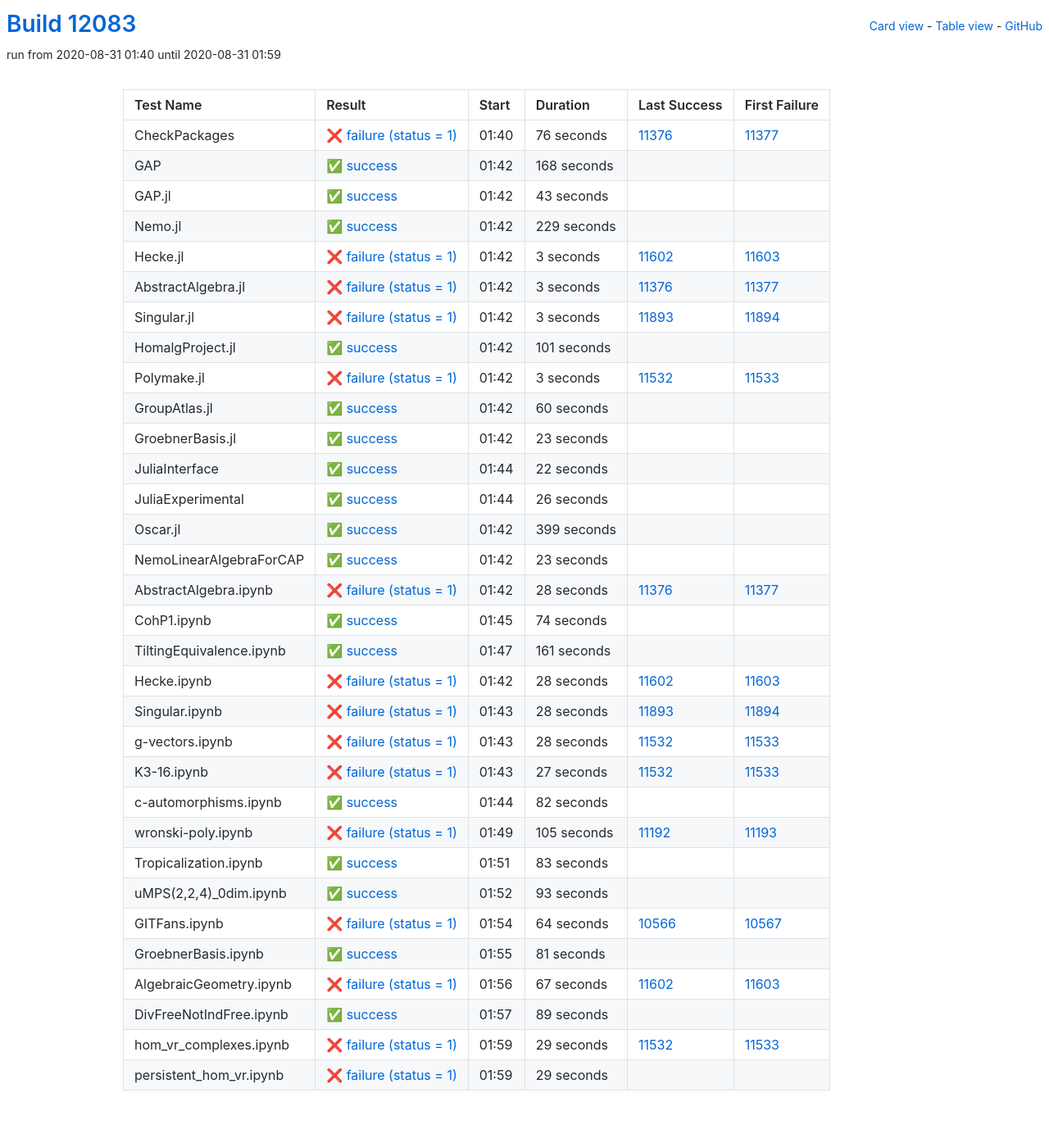
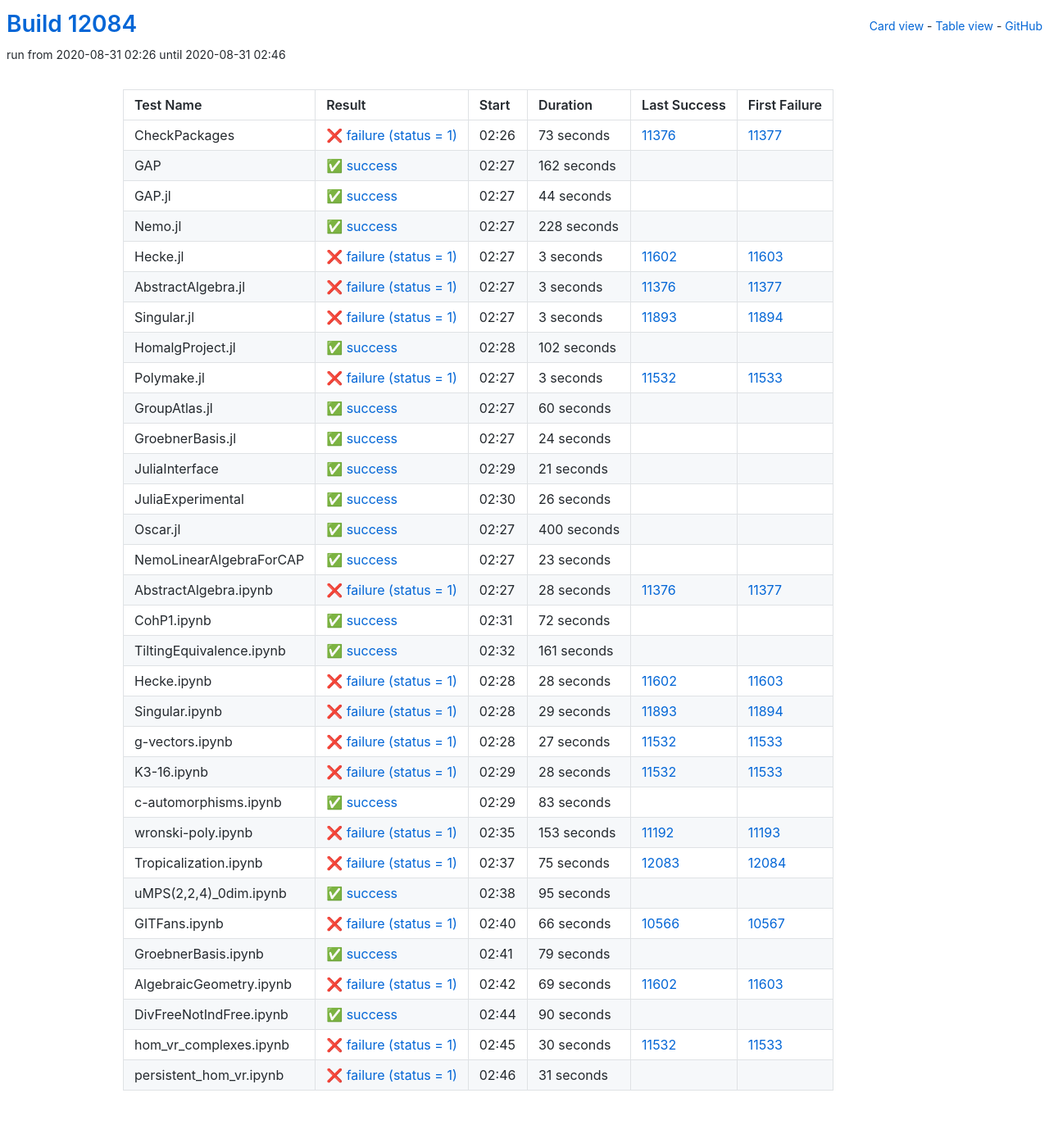
Before and after one commit to oscar-system/oscar-ci-status, a Jekyll site: the page built from table.html, in a window 1280 px wide. Shown: the whole page at 82% size. Built offline with Jekyll 4.4.1, drawn with Linux system fonts in a browser that asks for light colours.

Commit message:
Build #12084

```diff
--- a/_data/ci.yml
+++ b/_data/ci.yml
@@ -1,6 +1,6 @@
 ---
-build: 12083
-build_url: https://oscarci.mathematik.uni-kl.de/job/oscar/12083/
+build: 12084
+build_url: https://oscarci.mathematik.uni-kl.de/job/oscar/12084/
 job: oscar
 organization: oscar-system
 repo: oscar-ci-status
@@ -8,56 +8,56 @@
 tests:
 - name: CheckPackages
   id: checkpackages
-  log: https://oscarci.mathematik.uni-kl.de/job/oscar/12083/artifact/logs/build-12083/CheckPackages.log
-  start: 2020-08-31 01:40
+  log: https://oscarci.mathematik.uni-kl.de/job/oscar/12084/artifact/logs/build-12084/CheckPackages.log
+  start: 2020-08-31 02:26
   success: false
   exitcode: 1
   status: failure
-  duration: 76
+  duration: 73
   last_success: 11376
   last_success_url: https://oscarci.mathematik.uni-kl.de/job/oscar/11376/
   first_failure: 11377
   first_failure_url: https://oscarci.mathematik.uni-kl.de/job/oscar/11377/
 - name: GAP
   id: gap
-  log: https://oscarci.mathematik.uni-kl.de/job/oscar/12083/artifact/logs/build-12083/GAP.log
-  start: 2020-08-31 01:42
+  log: https://oscarci.mathematik.uni-kl.de/job/oscar/12084/artifact/logs/build-12084/GAP.log
+  start: 2020-08-31 02:27
   success: true
   exitcode: 0
   status: success
-  duration: 168
+  duration: 162
   last_success: false
   last_success_url:
   first_failure: false
   first_failure_url:
 - name: GAP.jl
   id: gap-jl
-  log: https://oscarci.mathematik.uni-kl.de/job/oscar/12083/artifact/logs/build-12083/GAP.jl.log
-  start: 2020-08-31 01:42
+  log: https://oscarci.mathematik.uni-kl.de/job/oscar/12084/artifact/logs/build-12084/GAP.jl.log
+  start: 2020-08-31 02:27
   success: true
   exitcode: 0
   status: success
-  duration: 43
+  duration: 44
   last_success: false
   last_success_url:
   first_failure: false
   first_failure_url:
 - name: Nemo.jl
   id: nemo-jl
-  log: https://oscarci.mathematik.uni-kl.de/job/oscar/12083/artifact/logs/build-12083/Nemo.jl.log
-  start: 2020-08-31 01:42
+  log: https://oscarci.mathematik.uni-kl.de/job/oscar/12084/artifact/logs/build-12084/Nemo.jl.log
+  start: 2020-08-31 02:27
   success: true
   exitcode: 0
   status: success
-  duration: 229
+  duration: 228
   last_success: false
   last_success_url:
   first_failure: false
   first_failure_url:
 - name: Hecke.jl
   id: hecke-jl
-  log: https://oscarci.mathematik.uni-kl.de/job/oscar/12083/artifact/logs/build-12083/Hecke.jl.log
-  start: 2020-08-31 01:42
+  log: https://oscarci.mathematik.uni-kl.de/job/oscar/12084/artifact/logs/build-12084/Hecke.jl.log
+  start: 2020-08-31 02:27
   success: false
   exitcode: 1
   status: failure
@@ -68,8 +68,8 @@
   first_failure_url: https://oscarci.mathematik.uni-kl.de/job/oscar/11603/
 - name: AbstractAlgebra.jl
   id: abstractalgebra-jl
-  log: https://oscarci.mathematik.uni-kl.de/job/oscar/12083/artifact/logs/build-12083/AbstractAlgebra.jl.log
-  start: 2020-08-31 01:42
+  log: https://oscarci.mathematik.uni-kl.de/job/oscar/12084/artifact/logs/build-12084/AbstractAlgebra.jl.log
+  start: 2020-08-31 02:27
   success: false
   exitcode: 1
   status: failure
@@ -80,8 +80,8 @@
   first_failure_url: https://oscarci.mathematik.uni-kl.de/job/oscar/11377/
 - name: Singular.jl
   id: singular-jl
-  log: https://oscarci.mathematik.uni-kl.de/job/oscar/12083/artifact/logs/build-12083/Singular.jl.log
-  start: 2020-08-31 01:42
+  log: https://oscarci.mathematik.uni-kl.de/job/oscar/12084/artifact/logs/build-12084/Singular.jl.log
+  start: 2020-08-31 02:27
   success: false
   exitcode: 1
   status: failure
@@ -92,20 +92,20 @@
   first_failure_url: https://oscarci.mathematik.uni-kl.de/job/oscar/11894/
 - name: HomalgProject.jl
   id: homalgproject-jl
-  log: https://oscarci.mathematik.uni-kl.de/job/oscar/12083/artifact/logs/build-12083/HomalgProject.jl.log
-  start: 2020-08-31 01:42
+  log: https://oscarci.mathematik.uni-kl.de/job/oscar/12084/artifact/logs/build-12084/HomalgProject.jl.log
+  start: 2020-08-31 02:28
   success: true
   exitcode: 0
   status: success
-  duration: 101
+  duration: 102
   last_success: false
   last_success_url:
   first_failure: false
   first_failure_url:
 - name: Polymake.jl
   id: polymake-jl
-  log: https://oscarci.mathematik.uni-kl.de/job/oscar/12083/artifact/logs/build-12083/Polymake.jl.log
-  start: 2020-08-31 01:42
+  log: https://oscarci.mathematik.uni-kl.de/job/oscar/12084/artifact/logs/build-12084/Polymake.jl.log
+  start: 2020-08-31 02:27
   success: false
   exitcode: 1
   status: failure
@@ -116,8 +116,8 @@
   first_failure_url: https://oscarci.mathematik.uni-kl.de/job/oscar/11533/
 - name: GroupAtlas.jl
   id: groupatlas-jl
-  log: https://oscarci.mathematik.uni-kl.de/job/oscar/12083/artifact/logs/build-12083/GroupAtlas.jl.log
-  start: 2020-08-31 01:42
+  log: https://oscarci.mathematik.uni-kl.de/job/oscar/12084/artifact/logs/build-12084/GroupAtlas.jl.log
+  start: 2020-08-31 02:27
   success: true
   exitcode: 0
   status: success
@@ -128,32 +128,32 @@
   first_failure_url:
 - name: GroebnerBasis.jl
   id: groebnerbasis-jl
-  log: https://oscarci.mathematik.uni-kl.de/job/oscar/12083/artifact/logs/build-12083/GroebnerBasis.jl.log
-  start: 2020-08-31 01:42
+  log: https://oscarci.mathematik.uni-kl.de/job/oscar/12084/artifact/logs/build-12084/GroebnerBasis.jl.log
+  start: 2020-08-31 02:27
   success: true
   exitcode: 0
   status: success
-  duration: 23
+  duration: 24
   last_success: false
   last_success_url:
   first_failure: false
   first_failure_url:
 - name: JuliaInterface
   id: juliainterface
-  log: https://oscarci.mathematik.uni-kl.de/job/oscar/12083/artifact/logs/build-12083/JuliaInterface.log
-  start: 2020-08-31 01:44
+  log: https://oscarci.mathematik.uni-kl.de/job/oscar/12084/artifact/logs/build-12084/JuliaInterface.log
+  start: 2020-08-31 02:29
   success: true
   exitcode: 0
   status: success
-  duration: 22
+  duration: 21
   last_success: false
   last_success_url:
   first_failure: false
   first_failure_url:
 - name: JuliaExperimental
   id: juliaexperimental
-  log: https://oscarci.mathematik.uni-kl.de/job/oscar/12083/artifact/logs/build-12083/JuliaExperimental.log
-  start: 2020-08-31 01:44
+  log: https://oscarci.mathematik.uni-kl.de/job/oscar/12084/artifact/logs/build-12084/JuliaExperimental.log
+  start: 2020-08-31 02:30
   success: true
   exitcode: 0
   status: success
@@ -164,20 +164,20 @@
   first_failure_url:
 - name: Oscar.jl
   id: oscar-jl
-  log: https://oscarci.mathematik.uni-kl.de/job/oscar/12083/artifact/logs/build-12083/Oscar.jl.log
-  start: 2020-08-31 01:42
+  log: https://oscarci.mathematik.uni-kl.de/job/oscar/12084/artifact/logs/build-12084/Oscar.jl.log
+  start: 2020-08-31 02:27
   success: true
   exitcode: 0
   status: success
-  duration: 399
+  duration: 400
   last_success: false
   last_success_url:
   first_failure: false
   first_failure_url:
 - name: NemoLinearAlgebraForCAP
   id: nemolinearalgebraforcap
-  log: https://oscarci.mathematik.uni-kl.de/job/oscar/12083/artifact/logs/build-12083/NemoLinearAlgebraForCAP.log
-  start: 2020-08-31 01:42
+  log: https://oscarci.mathematik.uni-kl.de/job/oscar/12084/artifact/logs/build-12084/NemoLinearAlgebraForCAP.log
+  start: 2020-08-31 02:27
   success: true
   exitcode: 0
   status: success
@@ -188,8 +188,8 @@
   first_failure_url:
 - name: AbstractAlgebra.ipynb
   id: abstractalgebra-ipynb
-  log: https://oscarci.mathematik.uni-kl.de/job/oscar/12083/artifact/logs/build-12083/AbstractAlgebra.ipynb.log
-  start: 2020-08-31 01:42
+  log: https://oscarci.mathematik.uni-kl.de/job/oscar/12084/artifact/logs/build-12084/AbstractAlgebra.ipynb.log
+  start: 2020-08-31 02:27
   success: false
   exitcode: 1
   status: failure
@@ -200,20 +200,20 @@
   first_failure_url: https://oscarci.mathematik.uni-kl.de/job/oscar/11377/
 - name: CohP1.ipynb
   id: cohp1-ipynb
-  log: https://oscarci.mathematik.uni-kl.de/job/oscar/12083/artifact/logs/build-12083/CohP1.ipynb.log
-  start: 2020-08-31 01:45
+  log: https://oscarci.mathematik.uni-kl.de/job/oscar/12084/artifact/logs/build-12084/CohP1.ipynb.log
+  start: 2020-08-31 02:31
   success: true
   exitcode: 0
   status: success
-  duration: 74
+  duration: 72
   last_success: false
   last_success_url:
   first_failure: false
   first_failure_url:
 - name: TiltingEquivalence.ipynb
   id: tiltingequivalence-ipynb
-  log: https://oscarci.mathematik.uni-kl.de/job/oscar/12083/artifact/logs/build-12083/TiltingEquivalence.ipynb.log
-  start: 2020-08-31 01:47
+  log: https://oscarci.mathematik.uni-kl.de/job/oscar/12084/artifact/logs/build-12084/TiltingEquivalence.ipynb.log
+  start: 2020-08-31 02:32
   success: true
   exitcode: 0
   status: success
@@ -224,8 +224,8 @@
   first_failure_url:
 - name: Hecke.ipynb
   id: hecke-ipynb
-  log: https://oscarci.mathematik.uni-kl.de/job/oscar/12083/artifact/logs/build-12083/Hecke.ipynb.log
-  start: 2020-08-31 01:42
+  log: https://oscarci.mathematik.uni-kl.de/job/oscar/12084/artifact/logs/build-12084/Hecke.ipynb.log
+  start: 2020-08-31 02:28
   success: false
   exitcode: 1
   status: failure
@@ -236,20 +236,32 @@
   first_failure_url: https://oscarci.mathematik.uni-kl.de/job/oscar/11603/
 - name: Singular.ipynb
   id: singular-ipynb
-  log: https://oscarci.mathematik.uni-kl.de/job/oscar/12083/artifact/logs/build-12083/Singular.ipynb.log
-  start: 2020-08-31 01:43
+  log: https://oscarci.mathematik.uni-kl.de/job/oscar/12084/artifact/logs/build-12084/Singular.ipynb.log
+  start: 2020-08-31 02:28
   success: false
   exitcode: 1
   status: failure
-  duration: 28
+  duration: 29
   last_success: 11893
   last_success_url: https://oscarci.mathematik.uni-kl.de/job/oscar/11893/
   first_failure: 11894
   first_failure_url: https://oscarci.mathematik.uni-kl.de/job/oscar/11894/
 - name: g-vectors.ipynb
   id: g-vectors-ipynb
-  log: https://oscarci.mathematik.uni-kl.de/job/oscar/12083/artifact/logs/build-12083/g-vectors.ipynb.log
-  start: 2020-08-31 01:43
+  log: https://oscarci.mathematik.uni-kl.de/job/oscar/12084/artifact/logs/build-12084/g-vectors.ipynb.log
+  start: 2020-08-31 02:28
+  success: false
+  exitcode: 1
+  status: failure
+  duration: 27
+  last_success: 11532
+  last_success_url: https://oscarci.mathematik.uni-kl.de/job/oscar/11532/
+  first_failure: 11533
+  first_failure_url: https://oscarci.mathematik.uni-kl.de/job/oscar/11533/
+- name: K3-16.ipynb
+  id: k3-16-ipynb
+  log: https://oscarci.mathematik.uni-kl.de/job/oscar/12084/artifact/logs/build-12084/K3-16.ipynb.log
+  start: 2020-08-31 02:29
   success: false
   exitcode: 1
   status: failure
@@ -258,46 +270,10 @@
   last_success_url: https://oscarci.mathematik.uni-kl.de/job/oscar/11532/
   first_failure: 11533
   first_failure_url: https://oscarci.mathematik.uni-kl.de/job/oscar/11533/
-- name: K3-16.ipynb
-  id: k3-16-ipynb
-  log: https://oscarci.mathematik.uni-kl.de/job/oscar/12083/artifact/logs/build-12083/K3-16.ipynb.log
-  start: 2020-08-31 01:43
-  success: false
-  exitcode: 1
-  status: failure
-  duration: 27
-  last_success: 11532
-  last_success_url: https://oscarci.mathematik.uni-kl.de/job/oscar/11532/
-  first_failure: 11533
-  first_failure_url: https://oscarci.mathematik.uni-kl.de/job/oscar/11533/
 - name: c-automorphisms.ipynb
   id: c-automorphisms-ipynb
-  log: https://oscarci.mathematik.uni-kl.de/job/oscar/12083/artifact/logs/build-12083/c-automorphisms.ipynb.log
-  start: 2020-08-31 01:44
-  success: true
-  exitcode: 0
-  status: success
-  duration: 82
-  last_success: false
-  last_success_url:
-  first_failure: false
-  first_failure_url:
-- name: wronski-poly.ipynb
-  id: wronski-poly-ipynb
-  log: https://oscarci.mathematik.uni-kl.de/job/oscar/12083/artifact/logs/build-12083/wronski-poly.ipynb.log
-  start: 2020-08-31 01:49
-  success: false
-  exitcode: 1
-  status: failure
-  duration: 105
-  last_success: 11192
-  last_success_url: https://oscarci.mathematik.uni-kl.de/job/oscar/11192/
-  first_failure: 11193
-  first_failure_url: https://oscarci.mathematik.uni-kl.de/job/oscar/11193/
-- name: Tropicalization.ipynb
-  id: tropicalization-ipynb
-  log: https://oscarci.mathematik.uni-kl.de/job/oscar/12083/artifact/logs/build-12083/Tropicalization.ipynb.log
-  start: 2020-08-31 01:51
+  log: https://oscarci.mathematik.uni-kl.de/job/oscar/12084/artifact/logs/build-12084/c-automorphisms.ipynb.log
+  start: 2020-08-31 02:29
   success: true
   exitcode: 0
   status: success
@@ -306,86 +282,110 @@
   last_success_url:
   first_failure: false
   first_failure_url:
+- name: wronski-poly.ipynb
+  id: wronski-poly-ipynb
+  log: https://oscarci.mathematik.uni-kl.de/job/oscar/12084/artifact/logs/build-12084/wronski-poly.ipynb.log
+  start: 2020-08-31 02:35
+  success: false
+  exitcode: 1
+  status: failure
+  duration: 153
+  last_success: 11192
+  last_success_url: https://oscarci.mathematik.uni-kl.de/job/oscar/11192/
+  first_failure: 11193
+  first_failure_url: https://oscarci.mathematik.uni-kl.de/job/oscar/11193/
+- name: Tropicalization.ipynb
+  id: tropicalization-ipynb
+  log: https://oscarci.mathematik.uni-kl.de/job/oscar/12084/artifact/logs/build-12084/Tropicalization.ipynb.log
+  start: 2020-08-31 02:37
+  success: false
+  exitcode: 1
+  status: failure
+  duration: 75
+  last_success: 12083
+  last_success_url: https://oscarci.mathematik.uni-kl.de/job/oscar/12083/
+  first_failure: 12084
+  first_failure_url: https://oscarci.mathematik.uni-kl.de/job/oscar/12084/
 - name: uMPS(2,2,4)_0dim.ipynb
   id: umps-2-2-4-0dim-ipynb
-  log: https://oscarci.mathematik.uni-kl.de/job/oscar/12083/artifact/logs/build-12083/uMPS-2-2-4-_0dim.ipynb.log
-  start: 2020-08-31 01:52
+  log: https://oscarci.mathematik.uni-kl.de/job/oscar/12084/artifact/logs/build-12084/uMPS-2-2-4-_0dim.ipynb.log
+  start: 2020-08-31 02:38
   success: true
   exitcode: 0
   status: success
-  duration: 93
+  duration: 95
   last_success: false
   last_success_url:
   first_failure: false
   first_failure_url:
 - name: GITFans.ipynb
   id: gitfans-ipynb
-  log: https://oscarci.mathematik.uni-kl.de/job/oscar/12083/artifact/logs/build-12083/GITFans.ipynb.log
-  start: 2020-08-31 01:54
+  log: https://oscarci.mathematik.uni-kl.de/job/oscar/12084/artifact/logs/build-12084/GITFans.ipynb.log
+  start: 2020-08-31 02:40
   success: false
   exitcode: 1
   status: failure
-  duration: 64
+  duration: 66
   last_success: 10566
   last_success_url: https://oscarci.mathematik.uni-kl.de/job/oscar/10566/
   first_failure: 10567
   first_failure_url: https://oscarci.mathematik.uni-kl.de/job/oscar/10567/
 - name: GroebnerBasis.ipynb
   id: groebnerbasis-ipynb
-  log: https://oscarci.mathematik.uni-kl.de/job/oscar/12083/artifact/logs/build-12083/GroebnerBasis.ipynb.log
-  start: 2020-08-31 01:55
+  log: https://oscarci.mathematik.uni-kl.de/job/oscar/12084/artifact/logs/build-12084/GroebnerBasis.ipynb.log
+  start: 2020-08-31 02:41
   success: true
   exitcode: 0
   status: success
-  duration: 81
+  duration: 79
   last_success: false
   last_success_url:
   first_failure: false
   first_failure_url:
 - name: AlgebraicGeometry.ipynb
   id: algebraicgeometry-ipynb
-  log: https://oscarci.mathematik.uni-kl.de/job/oscar/12083/artifact/logs/build-12083/AlgebraicGeometry.ipynb.log
-  start: 2020-08-31 01:56
+  log: https://oscarci.mathematik.uni-kl.de/job/oscar/12084/artifact/logs/build-12084/AlgebraicGeometry.ipynb.log
+  start: 2020-08-31 02:42
   success: false
   exitcode: 1
   status: failure
-  duration: 67
+  duration: 69
   last_success: 11602
   last_success_url: https://oscarci.mathematik.uni-kl.de/job/oscar/11602/
   first_failure: 11603
   first_failure_url: https://oscarci.mathematik.uni-kl.de/job/oscar/11603/
 - name: DivFreeNotIndFree.ipynb
   id: divfreenotindfree-ipynb
-  log: https://oscarci.mathematik.uni-kl.de/job/oscar/12083/artifact/logs/build-12083/DivFreeNotIndFree.ipynb.log
-  start: 2020-08-31 01:57
+  log: https://oscarci.mathematik.uni-kl.de/job/oscar/12084/artifact/logs/build-12084/DivFreeNotIndFree.ipynb.log
+  start: 2020-08-31 02:44
   success: true
   exitcode: 0
   status: success
-  duration: 89
+  duration: 90
   last_success: false
   last_success_url:
   first_failure: false
   first_failure_url:
 - name: hom_vr_complexes.ipynb
   id: hom-vr-complexes-ipynb
-  log: https://oscarci.mathematik.uni-kl.de/job/oscar/12083/artifact/logs/build-12083/hom_vr_complexes.ipynb.log
-  start: 2020-08-31 01:59
+  log: https://oscarci.mathematik.uni-kl.de/job/oscar/12084/artifact/logs/build-12084/hom_vr_complexes.ipynb.log
+  start: 2020-08-31 02:45
   success: false
   exitcode: 1
   status: failure
-  duration: 29
+  duration: 30
   last_success: 11532
   last_success_url: https://oscarci.mathematik.uni-kl.de/job/oscar/11532/
   first_failure: 11533
   first_failure_url: https://oscarci.mathematik.uni-kl.de/job/oscar/11533/
 - name: persistent_hom_vr.ipynb
   id: persistent-hom-vr-ipynb
-  log: https://oscarci.mathematik.uni-kl.de/job/oscar/12083/artifact/logs/build-12083/persistent_hom_vr.ipynb.log
-  start: 2020-08-31 01:59
+  log: https://oscarci.mathematik.uni-kl.de/job/oscar/12084/artifact/logs/build-12084/persistent_hom_vr.ipynb.log
+  start: 2020-08-31 02:46
   success: false
   exitcode: 1
   status: failure
-  duration: 29
+  duration: 31
   last_success: false
   last_success_url:
   first_failure: false
```
Also changed, not shown: README.md.
